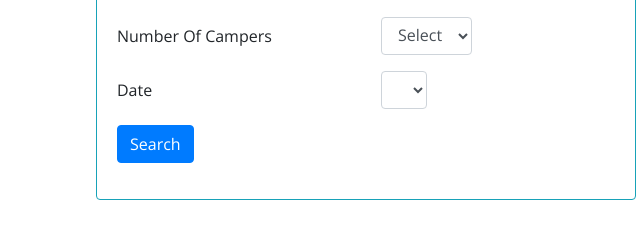
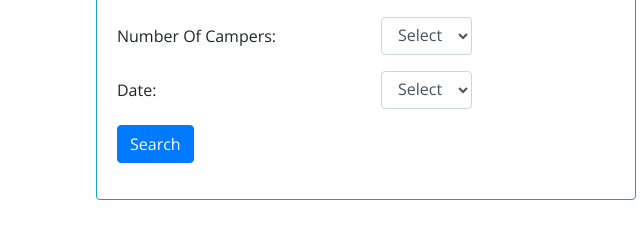
Before and after one commit to MYTHICxatnys/laughing-tribble, a website: page index.html in a window 1280 px wide. Shown: the part 1266-1500 px from the top of the page, 274-914 px from the left. Drawn offline with nearby package versions, Linux system fonts and the light colour scheme.

Commit message:
Minor Edits

```diff
--- a/index.html
+++ b/index.html
@@ -125,7 +125,7 @@
                             <form id="reserveForm">
                                 <div class="row form-group">
                                     <label class="col-12 col-sm-6 col-form-label" for="numCampers">
-                                        Number Of Campers
+                                        Number Of Campers:
                                     </label>
                                     <div class="col-12 col-sm-auto">
                                         <select class="form-control" name="numCampers" id="numCampers">
@@ -141,9 +141,11 @@
                                 </div>
                                 <!--  -->
                                 <div class="row form-group">
-                                    <label class="col-12 col-sm-6 col-form-label" for="date">Date</label>
+                                    <label class="col-12 col-sm-6 col-form-label" for="date">Date:</label>
                                     <div class="col-12 col-sm-auto">
-                                        <select class="form-control" type="date" name="date" id="date" placeholder="Date" ></select>
+                                        <select class="form-control" type="date" name="date" id="date" placeholder="Date">
+                                            <option value="">Select</option>
+                                        </select>
                                     </div>
                                 </div>
 
```
